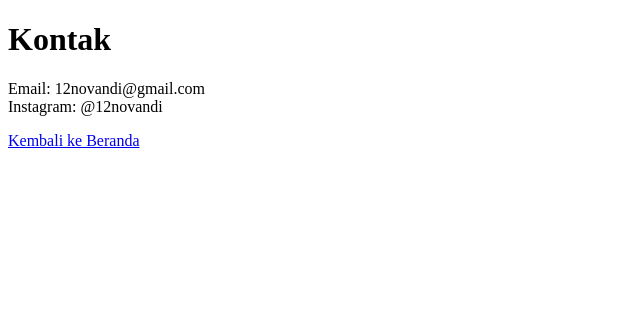
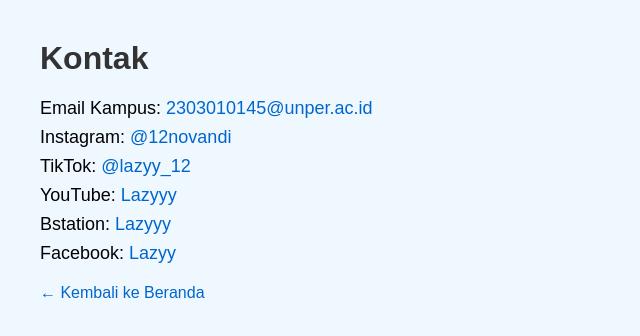
Before and after one commit to RifanNovandi/rifannovandi.github.io, a plain HTML site: page kontak.html in a window 1280 px wide. Shown: the whole page, without its empty margins (0-640 px from the left). Drawn offline with Linux system fonts and the light colour scheme.

Commit message:
Update kontak.html

```diff
--- a/kontak.html
+++ b/kontak.html
@@ -1,10 +1,43 @@
-
 <!DOCTYPE html>
 <html lang="id">
-<head><meta charset="UTF-8"><title>Kontak</title></head>
+<head>
+  <meta charset="UTF-8">
+  <title>Kontak</title>
+  <style>
+    body {
+      font-family: Arial, sans-serif;
+      margin: 40px;
+      background-color: #f0f8ff;
+    }
+    h1 {
+      color: #333;
+    }
+    .kontak-info {
+      font-size: 18px;
+      margin-bottom: 20px;
+    }
+    .kontak-info p {
+      margin: 8px 0;
+    }
+    a {
+      color: #0066cc;
+      text-decoration: none;
+    }
+    a:hover {
+      text-decoration: underline;
+    }
+  </style>
+</head>
 <body>
   <h1>Kontak</h1>
-  <p>Email: 12novandi@gmail.com<br>Instagram: @12novandi</p>
-  <a href="index.html">Kembali ke Beranda</a>
+  <div class="kontak-info">
+    <p>Email Kampus: <a href="mailto:2303010145@unper.ac.id">2303010145@unper.ac.id</a></p>
+    <p>Instagram: <a href="https://www.instagram.com/12novandi/" target="_blank">@12novandi</a></p>
+    <p>TikTok: <a href="https://www.tiktok.com/@lazyy_12" target="_blank">@lazyy_12</a></p>
+    <p>YouTube: <a href="https://www.youtube.com/@Lazyyy" target="_blank">Lazyyy</a></p>
+    <p>Bstation: <a href="https://www.bilibili.tv/id/space/1643615645" target="_blank">Lazyyy</a></p>
+    <p>Facebook: <a href="https://www.facebook.com/profile.php?id=100093181201059" target="_blank">Lazyy</a></p>
+  </div>
+  <a href="index.html">← Kembali ke Beranda</a>
 </body>
 </html>
```
